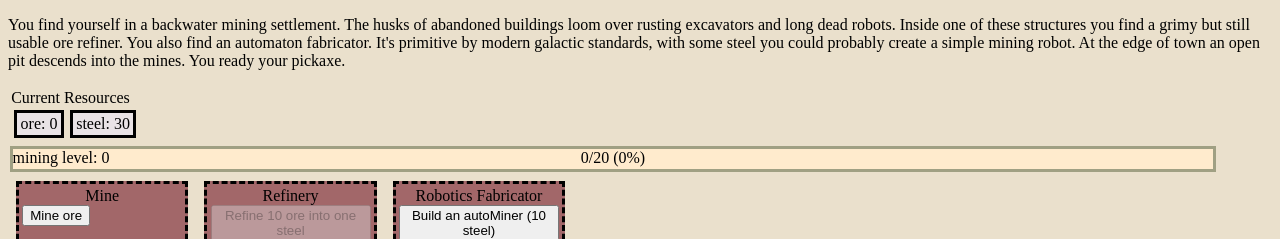
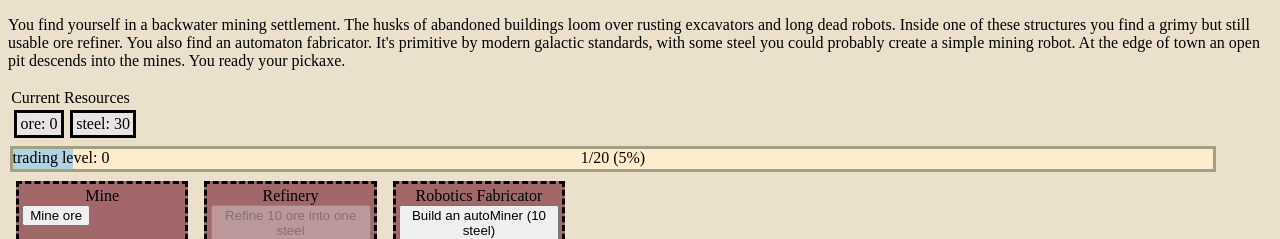
Before and after one commit to michaelwhittemore/vue-clicker-game, a Vue app: page / in a window 1280 px wide. Shown: the top 239 px of the page. Built offline with nearby package versions, Linux system fonts and the light colour scheme.

Commit message:
dynamic experice bar, but seems bugged when using hard coded values

```diff
--- a/src/App.vue
+++ b/src/App.vue
@@ -8,7 +8,7 @@ import AutomatonDisplay from './components/AutomatonDisplay.vue';
 import BuyAutomaton from './components/BuyAutomaton.vue';
 import LocationComponent from './components/LocationComponent.vue';
 import RefineButton from './components/RefineButton.vue';
-import ExperienceBar from './components/ExperienceBar.vue';
+import ExperienceBarHolder from './components/ExperienceBarHolder.vue';
 
 </script>
 
@@ -27,10 +27,10 @@ import ExperienceBar from './components/ExperienceBar.vue';
       <ResourceDisplay />
       <AutomatonDisplay />
     </div>
-    <ExperienceBar :skill-name="'mining'"/>
+    <ExperienceBarHolder />
     <div id="locationsHolder" class="flexUtility">
       <LocationComponent :location-name="'Mine'">
-        <GenerateResourceButton :resource-type="'ore'"/>
+        <GenerateResourceButton :resource-type="'ore'" />
       </LocationComponent>
 
       <LocationComponent :location-name="'Refinery'">
@@ -38,8 +38,8 @@ import ExperienceBar from './components/ExperienceBar.vue';
       </LocationComponent>
 
       <LocationComponent :location-name="'Robotics Fabricator'">
-        <BuyAutomaton :automaton-type="'autoMiner'"/>
-        <BuyAutomaton :automaton-type="'autoRefiner'"/>
+        <BuyAutomaton :automaton-type="'autoMiner'" />
+        <BuyAutomaton :automaton-type="'autoRefiner'" />
       </LocationComponent>
     </div>
 
--- a/src/components/BuyAutomaton.vue
+++ b/src/components/BuyAutomaton.vue
@@ -29,6 +29,8 @@ const computedHasEnoughResources = computed(() => {
 const onClickHandler = () => {
     stateStorage.automatons[props.automatonType]++;
     stateStorage.resources[costResource] -= costQuantity;
+    // here! - adding exp for testing
+    stateStorage.skills.electronics.experience++
 }
 </script>
 
--- a/src/components/ExperienceBar.vue
+++ b/src/components/ExperienceBar.vue
@@ -6,14 +6,13 @@ const props = defineProps<{
     skillName: ValidSkills,
 }>()
 const { skillName } = props;
+// HERE! this may be the bug??
 const computedPercentage = computed(() => {
     // truncates to two decimals (first 100 creates the percent, second for truncating)
     return Math.trunc((stateStorage.skills[skillName].experience /
     stateStorage.skills[skillName].targetExperience) * 100 * 100) /100
 
 })
-
-// HERE! - want to create a method for generating required exp
 
 </script>
 <template>
--- /dev/null
+++ b/src/components/ExperienceBarHolder.vue
@@ -0,0 +1,19 @@
+<script setup lang="ts">
+import { computed, ref } from 'vue';
+import ExperienceBar from './ExperienceBar.vue';
+import type { ValidSkills } from '@/typescript/gameTypes';
+import { stateStorage } from '@/typescript/stateStorage';
+
+// What triggers each skill? Maybe when it has a non zero value? Either xp or level > 0
+const computedActiveSkills = computed(() => {
+    return (Object.keys(stateStorage.skills) as Array<keyof typeof stateStorage.skills>).filter(
+        skillName => {
+            return stateStorage.skills[skillName].level > 0 || stateStorage.skills[skillName].experience > 0
+        })
+})
+
+</script>
+
+<template>
+    <ExperienceBar v-for="skillName in computedActiveSkills" :skill-name="skillName" />
+</template>
--- a/src/typescript/gameTypes.ts
+++ b/src/typescript/gameTypes.ts
@@ -1,4 +1,4 @@
 // Might want to rename this file
 export type ValidAutomatons = 'autoMiner' | 'autoRefiner';
 export type ValidResources = 'ore' | 'steel';
-export type ValidSkills = 'mining' | 'electronics';
+export type ValidSkills = 'mining' | 'electronics' | 'trading';
--- a/src/typescript/stateStorage.ts
+++ b/src/typescript/stateStorage.ts
@@ -17,6 +17,7 @@ export interface StateStorageObject {
     skills: {
         mining: Skill,
         electronics: Skill,
+        trading: Skill,
     }
     goods?: object,
     technologies?: object,
@@ -41,6 +42,11 @@ const stateStorageObject: StateStorageObject = {
             level: 0,
             experience: 0,
             targetExperience: 20,
+        },
+        trading: {
+            level: 0,
+            experience: 1,
+            targetExperience: 20,
         }
     },
     goods: {},
```
Also changed, not shown: 1 other file (tests, documents, lock files or other folders).
